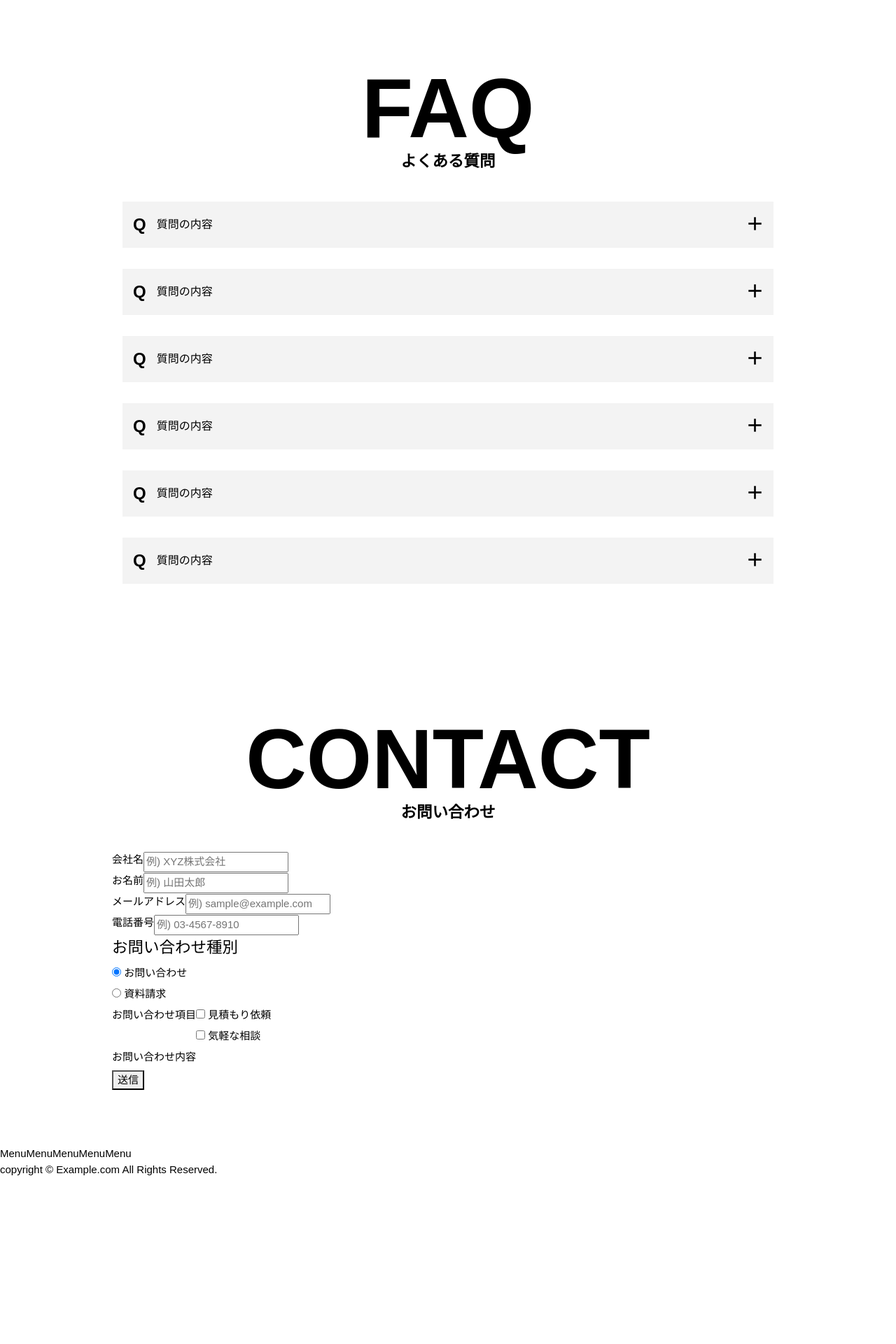
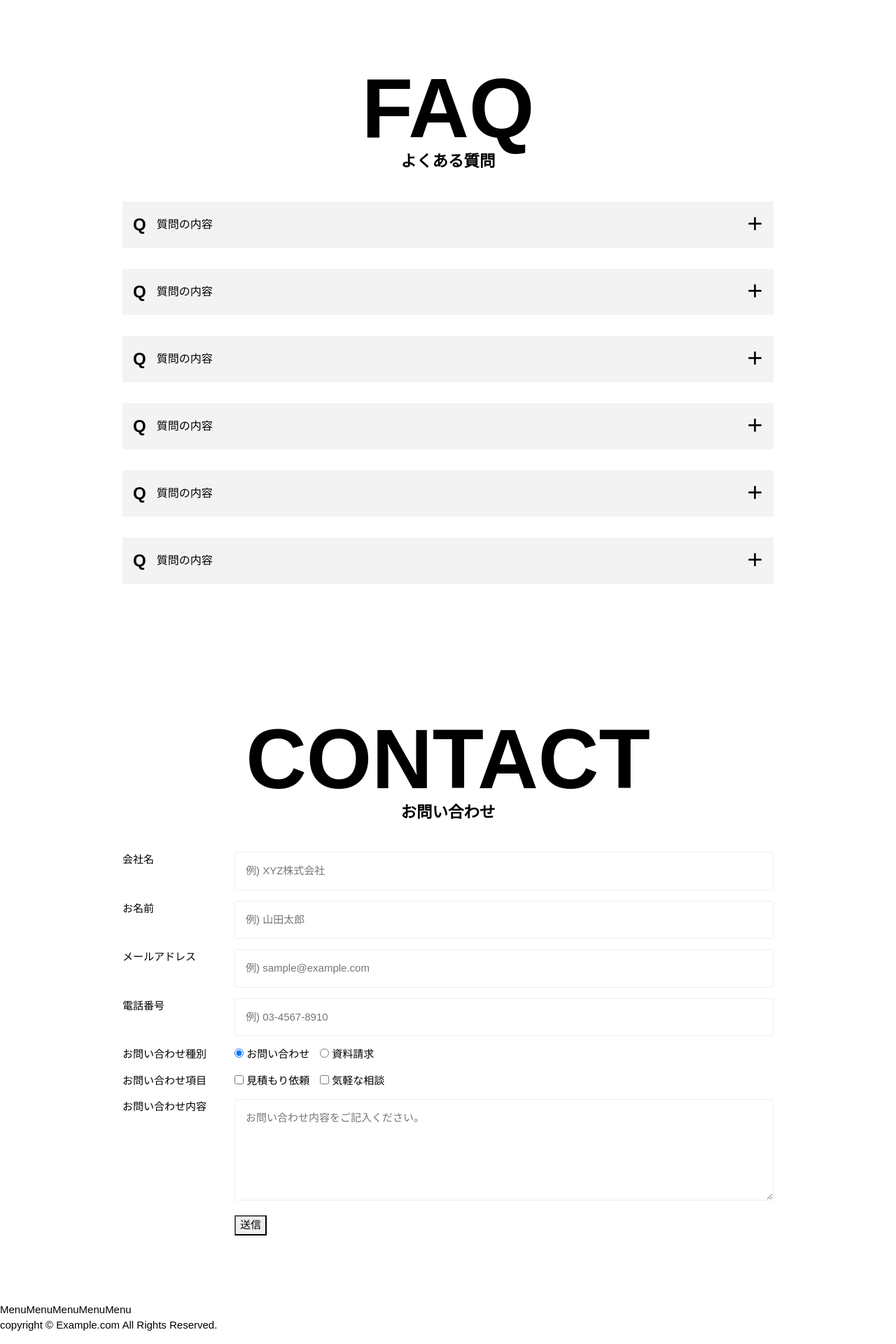
Before and after one commit to takeshi-du/js-dmeo, a Jekyll site: the page built from index.html, in a window 1280 px wide. Shown: the part 3146-5066 px from the top of the page at 70% size. Built offline with Jekyll 4.4.1, drawn with Linux system fonts in a browser that asks for light colours; nearby versions of some CDN libraries; before the commit the page ends 4843 px from its top, so only the background shows below that.

Commit message:
contact作成

```diff
--- a/_includes/contents/contact.html
+++ b/_includes/contents/contact.html
@@ -9,40 +9,39 @@
     <div class="container">
       <form>
         <div class="row">
-          <label for="inputCompany" class="col-sm-2">会社名</label>
-          <div class="col-sm-10">
+          <label for="inputCompany" class="col-2">会社名</label>
+          <div class="col-10">
             <input type="text" id="inputCompany" placeholder="例) XYZ株式会社">
           </div>
         </div>
         <div class="row">
-          <label for="inputName" class="col-sm-2">お名前</label>
-          <div class="col-sm-10">
+          <label for="inputName" class="col-2">お名前</label>
+          <div class="col-10">
             <input type="text" id="inputName" placeholder="例) 山田太郎">
           </div>
         </div>
         <div class="row">
-          <label for="inputEmail" class="col-sm-2">メールアドレス</label>
-          <div class="col-sm-10">
+          <label for="inputEmail" class="col-2">メールアドレス</label>
+          <div class="col-10">
             <input type="email" id="inputEmail" placeholder="例) sample@example.com">
           </div>
         </div>
         <div class="row">
-          <label for="inputPhone" class="col-sm-2">電話番号</label>
-          <div class="col-sm-10">
-            <input type="password" id="inputPhone" placeholder="例) 03-4567-8910">
+          <label for="inputPhone" class="col-2">電話番号</label>
+          <div class="col-10">
+            <input type="text" id="inputPhone" placeholder="例) 03-4567-8910">
           </div>
         </div>
-        <fieldset class="form-group">
         <div class="row">
-            <legend class="col-sm-2 pt-0">お問い合わせ種別</legend>
-            <div class="col-sm-10">
+          <label class="col-2 pt-0">お問い合わせ種別</label>
+          <div class="col-10 d-flex">
             <div>
               <input type="radio" name="gridRadios" id="gridRadios1" value="option1" checked>
               <label class="form-check-label" for="gridRadios1">
                 お問い合わせ
               </label>
             </div>
-              <div>
+            <div class="ml-3">
               <input type="radio" name="gridRadios" id="gridRadios2" value="option2">
               <label class="form-check-label" for="gridRadios2">
                 資料請求
@@ -50,17 +49,16 @@
             </div>
           </div>
         </div>
-        </fieldset>
         <div class="row">
-          <div class="col-sm-2">お問い合わせ項目</div>
-          <div class="col-sm-10">
+          <div class="col-2">お問い合わせ項目</div>
+          <div class="col-10 d-flex">
             <div>
               <input type="checkbox" id="gridCheck1">
               <label for="gridCheck1">
                 見積もり依頼
               </label>
             </div>
-            <div>
+            <div class="ml-3">
               <input type="checkbox" id="gridCheck2">
               <label for="gridCheck2">
                 気軽な相談
@@ -69,13 +67,13 @@
           </div>
         </div>
         <div class="row">
-          <label for="inputContent" class="col-sm-2">お問い合わせ内容</label>
-          <div class="col-sm-10">
-            <textarea　id="inputContent" placeholder="お問い合わせ内容をご記入ください。"></textarea>
+          <label for="inputContent" class="col-2">お問い合わせ内容</label>
+          <div class="col-10">
+            <textarea name="inputContent" rows="5" placeholder="お問い合わせ内容をご記入ください。"></textarea>
           </div>
         </div>
         <div class="row">
-          <div class="col-sm-10">
+          <div class="col-10 offset-2">
             <button type="submit" class="btn btn-primary">送信</button>
           </div>
         </div>
--- a/_sass/block/block-contact.scss
+++ b/_sass/block/block-contact.scss
@@ -1,3 +1,22 @@
 /*
 * === block-contact ===
 */
+.block-contact {
+  input,textarea {
+    border: 1px solid #eee;
+    padding: 15px;
+    width: 100%;
+    border-radius: 3px;
+  }
+  input {
+    &[type="radio"],&[type="checkbox"] {
+      width: auto;
+    }
+  }
+  label {
+    margin: 0;
+  }
+  .row {
+    margin-bottom: 15px;
+  }
+}
```
Lines whose indentation alone changed are shown as unchanged.
